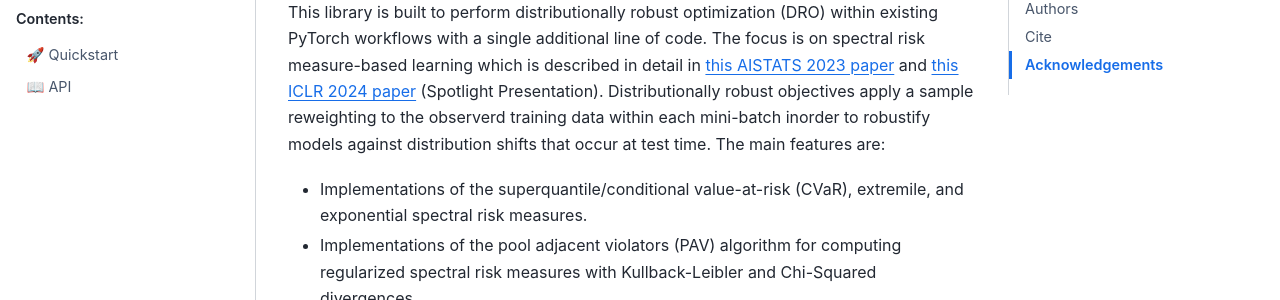
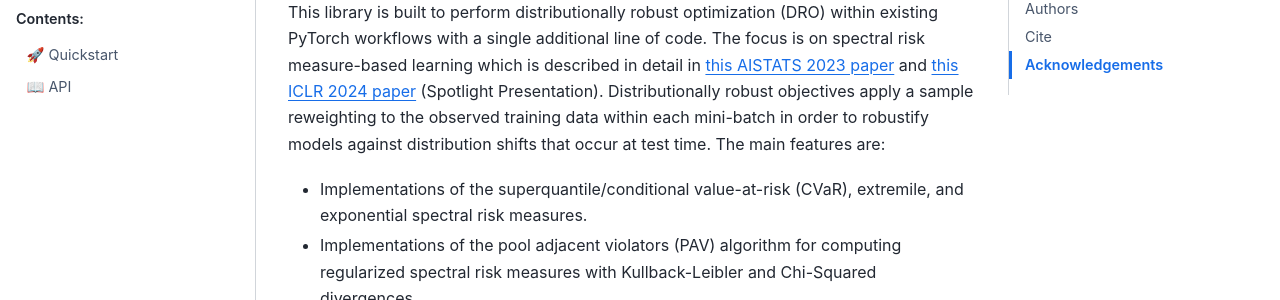
Before and after one commit to ronakdm/deshift, a Sphinx documentation site: the page built from docs/source/index.rst, in a window 1280 px wide and 900 px high. Shown: the part 136-436 px from the top of the window. Built offline with Sphinx 7.4.7 and the Sphinx Book theme 1.1.4, drawn with Linux system fonts in a browser that asks for light colours.

Commit message:
Typo fixes in documentation.

```diff
--- a/docs/source/index.rst
+++ b/docs/source/index.rst
@@ -6,7 +6,7 @@ Deshift
 This library is built to perform distributionally robust optimization (DRO) within existing PyTorch workflows with a single additional line of code.
 The focus is on spectral risk measure-based learning which is described in detail in `this AISTATS 2023 paper <https://proceedings.mlr.press/v206/mehta23b.html>`_
 and `this ICLR 2024 paper <https://arxiv.org/abs/2310.13863>`_ (Spotlight Presentation). Distributionally robust objectives apply a sample reweighting to the
-observerd training data within each mini-batch inorder to robustify models against distribution shifts that occur at test time. The main features are:
+observed training data within each mini-batch in order to robustify models against distribution shifts that occur at test time. The main features are:
 
 * Implementations of the superquantile/conditional value-at-risk (CVaR), extremile, and exponential spectral risk measures.
 * Implementations of the pool adjacent violators (PAV) algorithm for computing regularized spectral risk measures with Kullback-Leibler and Chi-Squared divergences.
```
Also changed, not shown: README.md (+1 -1 lines), docs/source/quickstart.ipynb.
